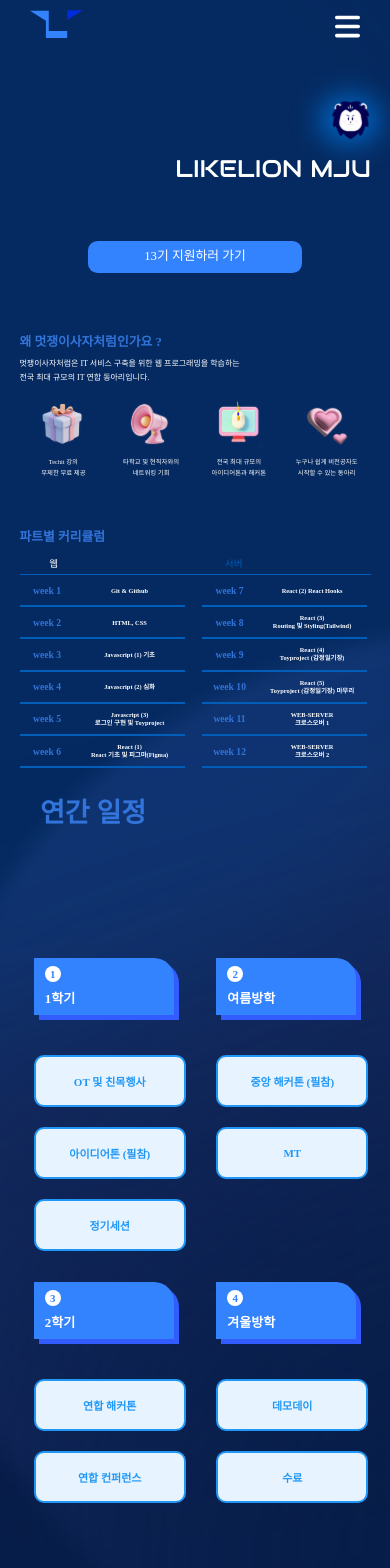
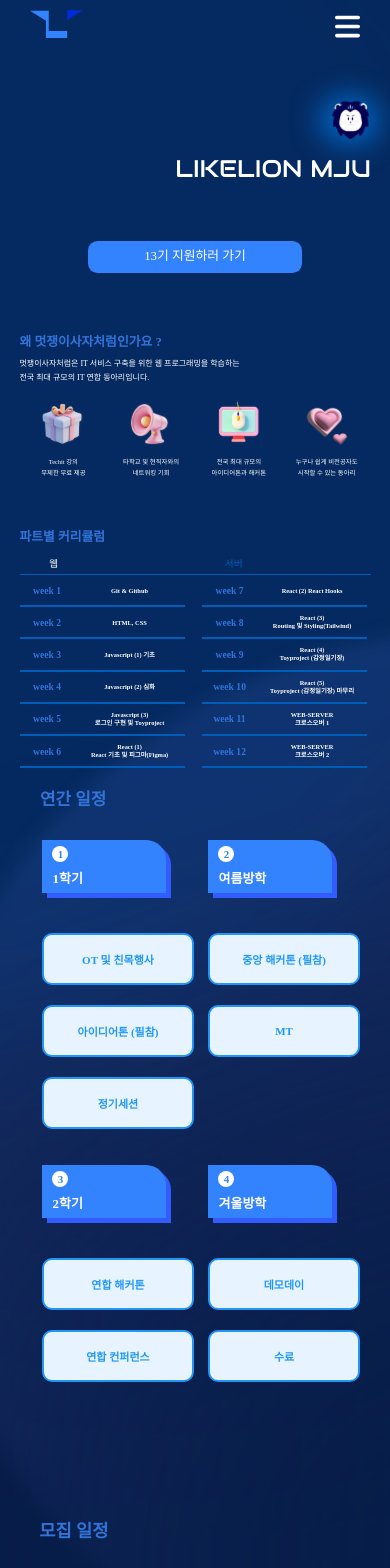
Before and after one commit to likelionmju/likelion-mainsite-fe, a React (Vite) app in the folder likelion-mainsite/: page / in a window 390 px wide. Shown: the top 1568 px of the page. Built offline with nearby package versions, Linux system fonts and the light colour scheme; no server answers; a web font is replaced by a local one.

Commit message:
Feat: Home 페이지 연간일정 section 반응형 퍼블리싱

```diff
--- a/likelion-mainsite/src/components/YearPlan.css
+++ b/likelion-mainsite/src/components/YearPlan.css
@@ -2,17 +2,19 @@
   display: flex;
   flex-direction: column;
   width: 100%;
-    max-width: 1200px;
+  max-width: 1300px;
   margin: 0 auto;
+  /* padding: 30px; */
 }
 
 .title-text {
   font-weight: bold;
-    padding-left: 20px;
+  margin-left: 100px;
   text-align: left;
   color: #3274D9;
-    font-size: 24px;
-    margin-left: 20px;
+  font-size: 1.6rem;
+  font-weight: bold;
+  margin-bottom: 5px;
 }
 
 .semester {
@@ -20,11 +22,20 @@
   flex-wrap: wrap;
   justify-content: center;
   gap: 100px;
-    padding: 20px;
+  /* padding: 20px; */
   max-width: 100%;
-    place-items: center;
-    grid-auto-rows: 1fr;
   align-items: stretch;
+}
+
+.semester-header {
+  background-color: #3383FE;
+  border-top-right-radius: 20px;
+  box-shadow: 5px 5px #335CFE;
+  max-width: 80%;
+  padding: 15px;
+  display: flex;
+  justify-content: flex-start;
+  align-items: center;
 }
 
 @media (max-width: 768px) {
@@ -33,20 +44,40 @@
       grid-template-columns: repeat(2, 1fr);
       gap: 40px;
       justify-content: center;
+      width: 90%;
   }
-    .title-text{
-        font-size: 20px;
-
+  .title-text {
+      font-size: 1.2rem;
   }
 }
 
+/* 📌 모바일 (480px 이하) */
 @media (max-width: 480px) {
+  .semester-wrapper {
+    display: flex;
+    flex-direction: column;
+    align-items: center;
+    justify-content: center;
+  }
+
   .semester {
+    display: grid;
     grid-template-columns: repeat(2, 1fr);
-        gap: 15px;
+    gap: 20px;
+    width: 80%;
+    /* padding: 50px; */
+    justify-items: center;
+    margin: 0 auto;
   }
-    .title-text{
-        font-size: 18px;
 
+  .title-text {
+      font-size: 0.9rem;
+      margin-left: 40px;
+      font-weight: 500;
+  }
+
+  .semester-header {
+    min-height: 40px;
+    padding: 6px;
 }
 }
--- a/likelion-mainsite/src/components/YearPlan.jsx
+++ b/likelion-mainsite/src/components/YearPlan.jsx
@@ -22,12 +22,14 @@ function YearPlan() {
 
     <div className="yearly-plan">
         <div className="title-text">
-            <h2>연간 일정</h2>
+            <h3>연간 일정</h3>
         </div>
-        <div className="semester">
-        {scheduleData.map((semester, index) => (
-            <Semester key={index} number={semester.number} title={semester.title} events={semester.events} />
-        ))}
+        <div className="semester-wrapper">
+          <div className="semester">
+          {scheduleData.map((semester, index) => (
+              <Semester key={index} number={semester.number} title={semester.title} events={semester.events} />
+          ))}
+          </div>
         </div>
     </div>
   );
```
Lines whose indentation alone changed are shown as unchanged.
